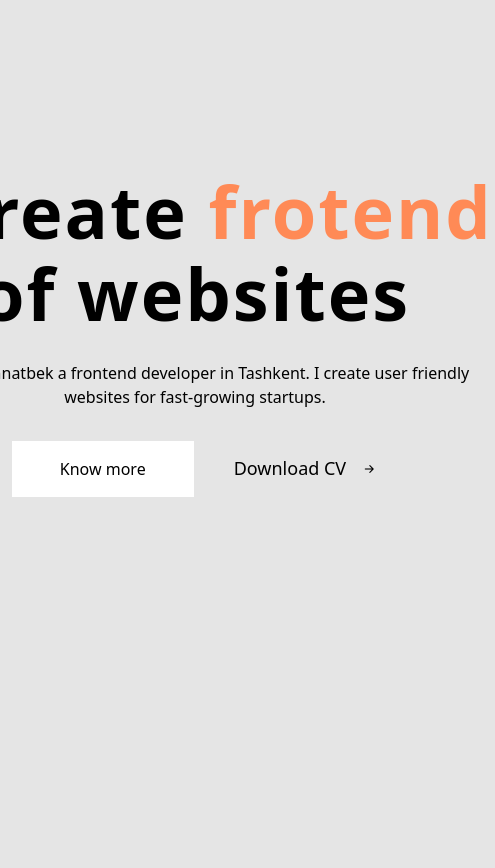
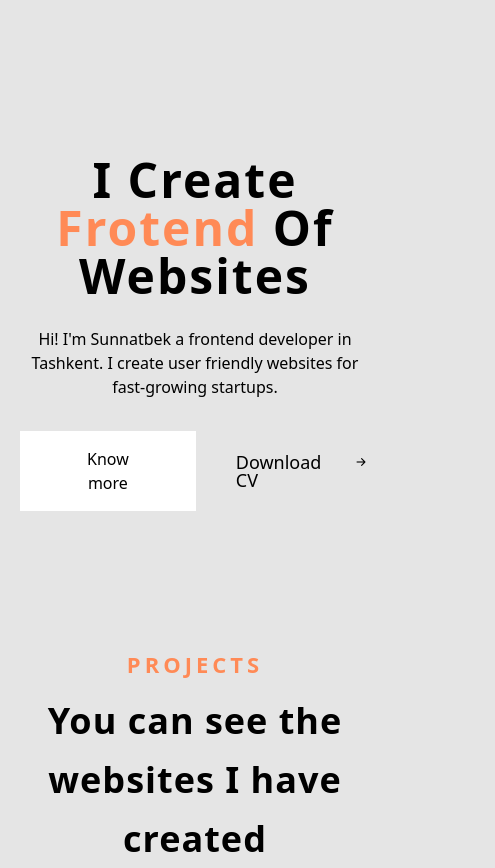
Before and after one commit to sunnatbekweb/Resume-Website, a website: page src/index.html in a window 390 px wide. Shown: the part 83-951 px from the top of the page, 495 px wide, since content can reach past the window. Before the commit the page ends 844 px from the top, so only its background shows below. Drawn offline with nearby package versions, Linux system fonts and the light colour scheme; a web font is replaced by a local one.

Commit message:
updated intro responsive

```diff
--- a/src/index.html
+++ b/src/index.html
@@ -19,10 +19,14 @@
 </head>
 
 <body class="bg-[#E5E5E5]">
-    <header class="w-full h-24 fixed top-0 flex items-center">
+    <header class="w-full h-24 fixed top-0 flex items-center bg-transparent z-10">
         <div class="container">
             <nav class="nav w-full flex justify-between items-center">
-                <a href="#" class="flex items-center text-2xl hover:text-gray-400 text-black gap-2 hover:scale-110 transition-all"><img src="/src/assets/images/Sunnatbek_LOGO.jpg" class="w-16 h-16 transition-all hover:-rotate-6 hover:scale-105" alt="logo">Sunnatbek Qadamov</a>
+                <a href="#"
+                    class="flex items-center text-2xl hover:text-gray-400 text-black gap-2 hover:scale-110 transition-all"><img
+                        src="/src/assets/images/Sunnatbek_LOGO.jpg"
+                        class="w-16 h-16 transition-all hover:-rotate-6 hover:scale-105" alt="logo">Sunnatbek
+                    Qadamov</a>
 
                 <ul class="hidden xl:flex justify-center gap-16">
                     <li><a href="#" class="nav_links_hover transition-all">Home</a></li>
@@ -32,9 +36,11 @@
                     <li><a href="#" class="nav_links_hover transition-all">Services</a></li>
                 </ul>
 
-                <button class="hidden xl:flex px-12 py-4 bg-white text-[#000000] nav_btn_hover transition-all">Contact</button>
+                <button
+                    class="hidden xl:flex px-12 py-4 bg-white text-[#000000] nav_btn_hover transition-all">Contact</button>
 
-                <i class="bi bi-list text-black text-[32px] cursor-pointer transition-all hover:text-[#a2a2a2]"></i>
+                <i
+                    class="bi bi-list text-black text-[32px] xl:hidden cursor-pointer transition-all hover:text-[#a2a2a2]"></i>
             </nav>
         </div>
     </header>
@@ -43,9 +49,12 @@
         <section id="intro" class="bg-[#E5E5E5] h-[640px] flex items-center">
             <div class="container">
                 <div class="flex justify-center xl:justify-between items-center ">
-                    <div class="w-[650px] flex flex-col items-center xl:items-start">
-                        <h1 class="font-bold text-7xl leading-[82px] tracking-[2px] text-center xl:text-left">I create <span class="text-[#FF8A56]">frotend</span> of websites</h1>
-                        <p class="mt-[27px] mb-[32px] w-[600px] text-center xl:text-left">
+                    <div class="w-full md:w-[650px] flex flex-col items-center xl:items-start">
+                        <h1
+                            class="font-bold text-5xl md:text-7xl md:leading-[82px] tracking-[2px] text-center xl:text-left capitalize">
+                            I create <span class="text-[#FF8A56]">frotend</span> of websites
+                        </h1>
+                        <p class="mt-[27px] mb-[32px] w-full md:w-[600px] text-center xl:text-left">
                             Hi! I'm Sunnatbek a frontend developer in Tashkent. I create
                             user friendly websites for fast-growing startups.
                         </p>
@@ -57,8 +66,22 @@
                             </div>
                         </div>
                     </div>
-                    <img src="./assets/images/20230610_171851_0000-removebg-preview.png" class="hidden xl:flex" alt="image 1">
+                    <img src="./assets/images/20230610_171851_0000-removebg-preview.png" class="hidden xl:flex"
+                        alt="image 1">
                 </div>
+            </div>
+        </section>
+
+        <section id="secvices" class="">
+            <div class="container mx-auto">
+                <div class="">
+                    <h2
+                        class="font-bold text-[22px] leading-[22px] text-center tracking-[4px] uppercase text-[#FF8A56] mb-4">
+                        Projects</h2>
+                    <h1 class="text-center font-bold text-4xl md:text-[54px] leading-[59px] tracking-[1px]">You can see the websites
+                        I have created</h1>
+                </div>
+
             </div>
         </section>
     </main>
```
Also changed, not shown: dist/output.css.
